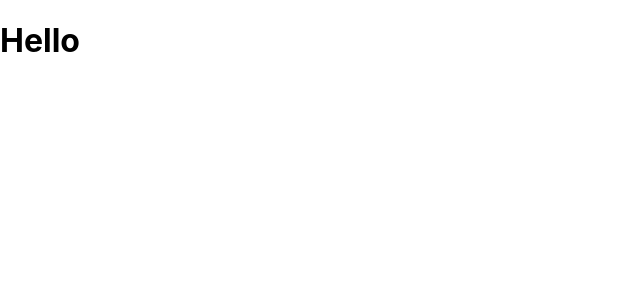
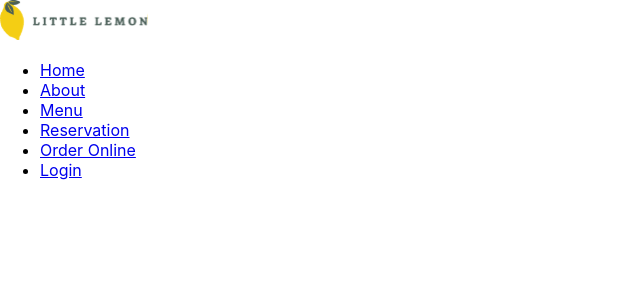
Before and after one commit to YuliiaKozik/little-lemon-restaurant, a React (Create React App) app: page / in a window 1280 px wide. Shown: the top 300 px of the page, without its empty margins (0-640 px from the left). Built offline with nearby package versions, Linux system fonts and the light colour scheme.

Commit message:
Add navigation and logo in Nav component

```diff
--- a/src/App.js
+++ b/src/App.js
@@ -9,11 +9,10 @@ function App() {
   return (
     <>
 
-      <h1>Hello</h1>
+
       <Header />
-      <Nav />
       <Main />
-      <Footer/>
+      <Footer />
 
     </>
   );
--- a/src/components/Header.js
+++ b/src/components/Header.js
@@ -1,7 +1,10 @@
+import Nav from "./Nav";
+import Logo from "../assets/images/Logo.svg"
 const Header = () => {
     return (
         <>
-
+            <img src={Logo} alt="Logo" />
+            <Nav />
         </>
     )
 
--- a/src/components/Nav.js
+++ b/src/components/Nav.js
@@ -1,7 +1,29 @@
 const Nav = () => {
     return (
         <>
+            <nav>
+                <ul>
+                    <li>
+                        <a href="#">Home</a>
+                    </li>
 
+                    <li>
+                        <a href="#">About</a>
+                    </li>
+                    <li>
+                        <a href="#">Menu</a>
+                    </li>
+                    <li>
+                        <a href="#">Reservation</a>
+                    </li>
+                    <li>
+                        <a href="#">Order Online</a>
+                    </li>
+                    <li>
+                        <a href="#">Login</a>
+                    </li>
+                </ul>
+            </nav>
         </>
     )
 }
```
Also changed, not shown: src/assets/images/Logo.svg (added).
